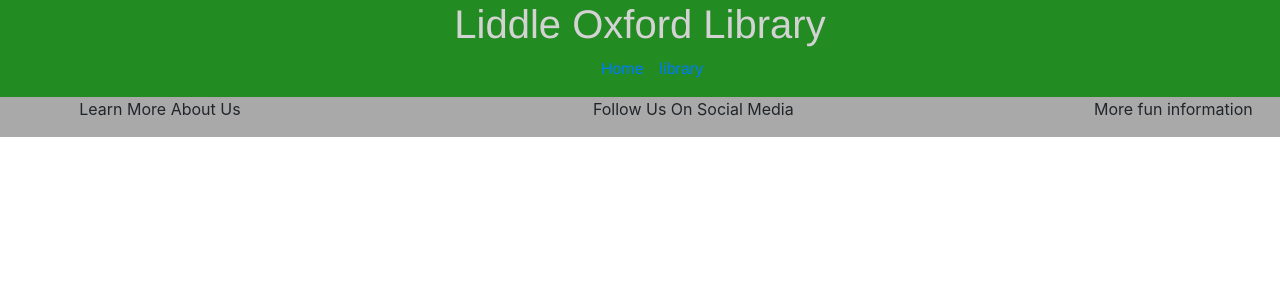
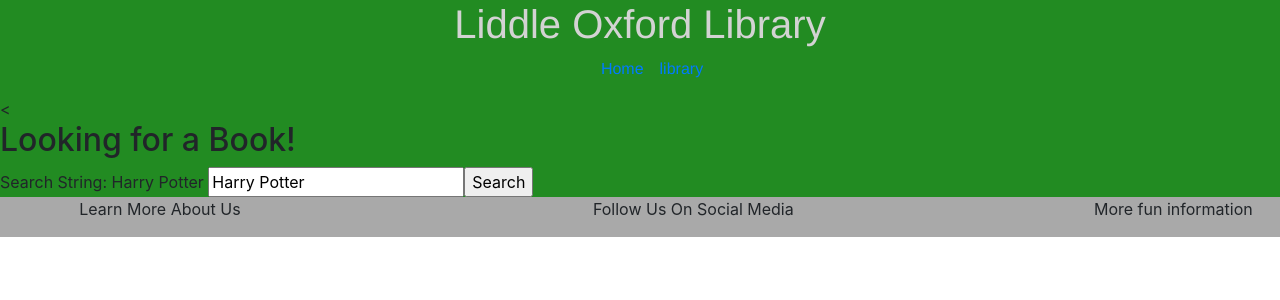
Before and after one commit to SethThomaspowered/littlefrontend, an Angular app: page /library/1/books/1 in a window 1280 px wide. Before the commit this address led to /. Shown: the top 300 px of the page. Built offline with nearby package versions, Linux system fonts and the light colour scheme.

Commit message:
linked up with GoogleBooks API

```diff
--- a/src/app/app-routing.module.ts
+++ b/src/app/app-routing.module.ts
@@ -2,10 +2,12 @@
 import { RouterModule, Routes } from '@angular/router';
 import { HomeComponent } from './home/home.component';
 import { LibraryComponent } from './library/library.component';
+import { SearchGBComponent } from './search-gb/search-gb.component';
 
 const routes: Routes = [
   { path: '', component: HomeComponent},
-  { path: "library", component: LibraryComponent}
+  { path: "library", component: LibraryComponent},
+  { path: "library/1/books/:id", component: SearchGBComponent}
 ];
 
 @NgModule({
--- a/src/app/app.module.ts
+++ b/src/app/app.module.ts
@@ -12,6 +12,7 @@
 import { FormsModule } from '@angular/forms';
 import { BackendService } from './backend.service';
 import { NewBookComponent } from './new-book/new-book.component';
+import { SearchGBComponent } from './search-gb/search-gb.component';
 
 @NgModule({
   declarations: [
@@ -21,7 +22,8 @@
     SidebarComponent,
     LibraryComponent,
     HomeComponent,
-    NewBookComponent
+    NewBookComponent,
+    SearchGBComponent
   ],
   imports: [
     BrowserModule,
--- /dev/null
+++ b/src/app/search-gb/search-gb.component.html
@@ -0,0 +1,12 @@
+<<section>
+    <h2>Looking for a Book!</h2>
+    Search String: {{ book }}
+    <input [(ngModel)]="book" type= "text" placeholder="Book Title">
+    <input (click)="findBook(book)" type="submit" value="Search">
+</section>
+<section *ngIf="info">
+    <p>{{googleId}}</p>
+    <h3>Here is the first result from your search: {{title}}</h3>
+    <p>{{description}}</p>
+    <img src="{{image}}">
+</section>
--- /dev/null
+++ b/src/app/search-gb/search-gb.component.ts
@@ -0,0 +1,33 @@
+import { Component, OnInit } from '@angular/core';
+import { HttpClient } from '@angular/common/http';
+@Component({
+  selector: 'app-search-gb',
+  templateUrl: './search-gb.component.html',
+  styleUrls: ['./search-gb.component.css']
+})
+export class SearchGBComponent implements OnInit {
+  book: string = "Harry Potter";
+  info: any;
+  title: string|null = "";
+  description: string|null = "";
+  image: string|null= "";
+  googleId: string|null= "";
+  constructor(private http: HttpClient) { }
+  findBook(book: string){
+    this.http
+    .get(`https://www.googleapis.com/books/v1/volumes?q=${book}`)
+    .subscribe((response) => {
+      console.log(response);
+      this.info = response;
+      this.title = this.info.items[0].volumeInfo.title;
+      this.description = this.info.items[0].volumeInfo.description;
+      this.image = this.info.items[0].volumeInfo.imageLinks.smallThumbnail;
+      this.googleId = this.info.items[0].id;
+    });
+  }
+
+
+  ngOnInit(): void {
+  }
+
+}
```
Also changed, not shown: src/app/search-gb/search-gb.component.css (added), 1 other file (tests, documents, lock files or other folders).
